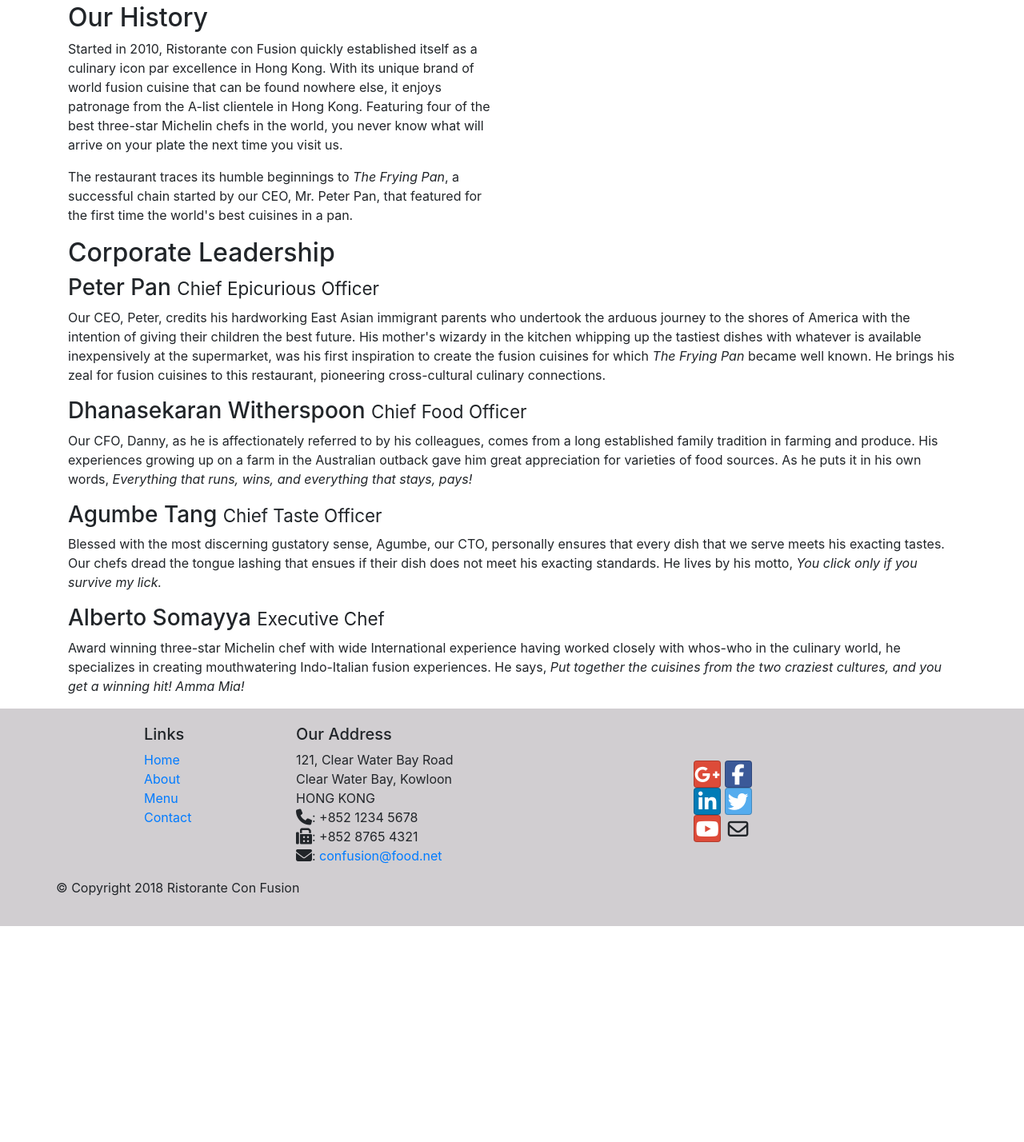
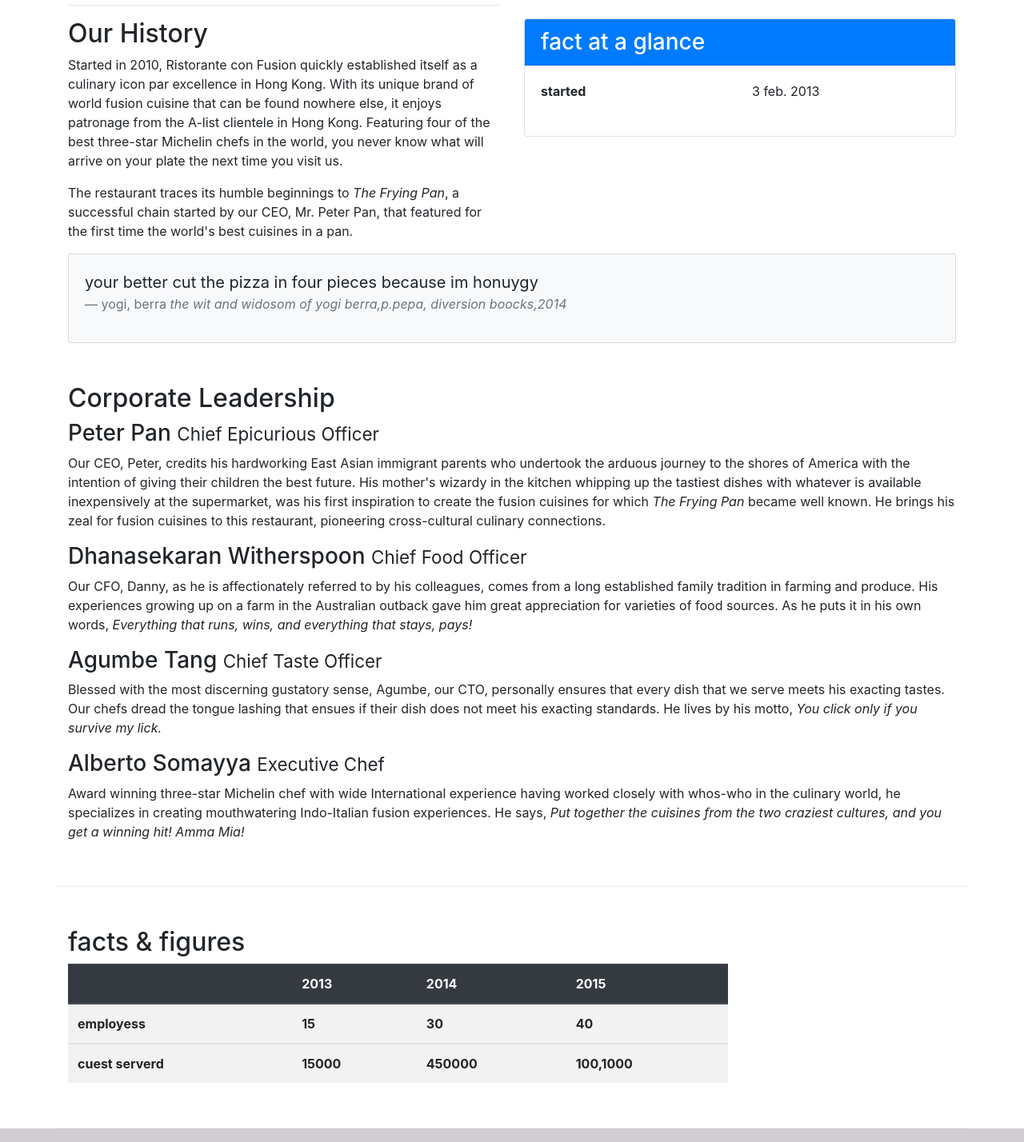
Before and after one commit to JonatanAlbenio/HTMLCURSO, a plain HTML site: page aboutus.html in a window 1280 px wide. Shown: the part 512-1940 px from the top of the page at 80% size. Before the commit the page ends 1670 px from the top, so only its background shows below. Drawn offline with nearby package versions, Linux system fonts and the light colour scheme.

Commit message:
BarrasyCuadros

```diff
--- a/aboutus.html
+++ b/aboutus.html
@@ -8,7 +8,7 @@
     <link rel="stylesheet" href="Temples/css/styles.css">
     <link rel="stylesheet" href="https://stackpath.bootstrapcdn.com/bootstrap/4.4.1/css/bootstrap.min.css" integrity="sha384-Vkoo8x4CGsO3+Hhxv8T/Q5PaXtkKtu6ug5TOeNV6gBiFeWPGFN9MuhOf23Q9Ifjh" crossorigin="anonymous">
 
-    <link rel="stylesheet" href="Temples/css/styles.css">
+
     <!--dependecias xd -->
     <link rel="stylesheet" href="node_modules/font-awesome/css/font-awesome.min.css">
     <link rel="stylesheet" href="node_modules/bootstrap-social/bootstrap-social.css">
@@ -70,25 +70,88 @@
                 <p>Started in 2010, Ristorante con Fusion quickly established itself as a culinary icon par excellence in Hong Kong. With its unique brand of world fusion cuisine that can be found nowhere else, it enjoys patronage from the A-list clientele in Hong Kong.  Featuring four of the best three-star Michelin chefs in the world, you never know what will arrive on your plate the next time you visit us.</p>
                 <p>The restaurant traces its humble beginnings to <em>The Frying Pan</em>, a successful chain started by our CEO, Mr. Peter Pan, that featured for the first time the world's best cuisines in a pan.</p>
             </div>
-            <div>
+            <div class="col-sm">
+                 <div class="card">
+                     <h3 class="card-header bg-primary text-white">fact  at a glance</h3>
+                     <div class="card-body">
+                       <dl class="row">
+                           <dt class="col-6  ">started</dt>
+                           <dd class="col-6">3 feb. 2013</dd>
+
+                       </dl>
+                     </div>
+                 </div>
+
+            </div>
+            <div class="col-12">
+                <div class="card card-body bg-light ">
+                    <blockquote class="blockquote">
+                        <p class="mb-0">your better cut the pizza in four pieces because
+                            im honuygy
+                        </p>
+                        <footer class="blockquote-footer">yogi, berra
+                            <cite title="source title">the wit and widosom of yogi
+                                berra,p.pepa, diversion boocks,2014
+                            </cite>
+                        </footer>
+                    </blockquote>
+                </div>
             </div>
         </div>
 
 
-        <div>
-            <div>
+        <div class="row row-content">
+            <div class="col-12">
                 <h2>Corporate Leadership</h2>
                 <h3>Peter Pan <small>Chief Epicurious Officer</small></h3>
-                <p>Our CEO, Peter, credits his hardworking East Asian immigrant parents who undertook the arduous journey to the shores of America with the intention of giving their children the best future. His mother's wizardy in the kitchen whipping up the tastiest dishes with whatever is available inexpensively at the supermarket, was his first inspiration to create the fusion cuisines for which <em>The Frying Pan</em> became well known. He brings his zeal for fusion cuisines to this restaurant, pioneering cross-cultural culinary connections.</p>
+                <p class="d-none d-sm-block"> Our CEO, Peter, credits his hardworking East Asian immigrant parents who undertook the arduous journey to the shores of America with the intention of giving their children the best future. His mother's wizardy in the kitchen whipping up the tastiest dishes with whatever is available inexpensively at the supermarket, was his first inspiration to create the fusion cuisines for which <em>The Frying Pan</em> became well known. He brings his zeal for fusion cuisines to this restaurant, pioneering cross-cultural culinary connections.</p>
                 <h3>Dhanasekaran Witherspoon <small>Chief Food Officer</small></h3>
-                <p>Our CFO, Danny, as he is affectionately referred to by his colleagues, comes from a long established family tradition in farming and produce. His experiences growing up on a farm in the Australian outback gave him great appreciation for varieties of food sources. As he puts it in his own words, <em>Everything that runs, wins, and everything that stays, pays!</em></p>
+                <p class="d-none d-sm-block">Our CFO, Danny, as he is affectionately referred to by his colleagues, comes from a long established family tradition in farming and produce. His experiences growing up on a farm in the Australian outback gave him great appreciation for varieties of food sources. As he puts it in his own words, <em>Everything that runs, wins, and everything that stays, pays!</em></p>
                 <h3>Agumbe Tang <small>Chief Taste Officer</small></h3>
-                <p>Blessed with the most discerning gustatory sense, Agumbe, our CTO, personally ensures that every dish that we serve meets his exacting tastes. Our chefs dread the tongue lashing that ensues if their dish does not meet his exacting standards. He lives by his motto, <em>You click only if you survive my lick.</em></p>
+                <p class="d-none d-sm-block" >Blessed with the most discerning gustatory sense, Agumbe, our CTO, personally ensures that every dish that we serve meets his exacting tastes. Our chefs dread the tongue lashing that ensues if their dish does not meet his exacting standards. He lives by his motto, <em>You click only if you survive my lick.</em></p>
                 <h3>Alberto Somayya <small>Executive Chef</small></h3>
-                <p>Award winning three-star Michelin chef with wide International experience having worked closely with whos-who in the culinary world, he specializes in creating mouthwatering Indo-Italian fusion experiences. He says, <em>Put together the cuisines from the two craziest cultures, and you get a winning hit! Amma Mia!</em></p>
+                <p class="d-none d-sm-block" >Award winning three-star Michelin chef with wide International experience having worked closely with whos-who in the culinary world, he specializes in creating mouthwatering Indo-Italian fusion experiences. He says, <em>Put together the cuisines from the two craziest cultures, and you get a winning hit! Amma Mia!</em></p>
             </div>
+
        </div>
+       <div class="row row-content">
+           <div class="col-12 col-sm-9">
+               <h2>facts &amp; figures </h2>
+               <div class="table-responsive">
+                   <table class="table table-striped">
+                       <thead class="thead-dark">
+                           <tr>
+                               <th>&nbsp;</th>
+                               <th>2013</th>
+                               <th>2014</th>
+                               <th>2015</th>
+                           </tr>
+                       </thead>
+                       <tbody>
+                           <tr>
+                               <th>employess</th>
+                               <th>15</th>
+                               <th>30</th>
+                               <th>40</th>
+                           </tr>
+                       </tbody>
+                       <tbody>
+                        <tr>
+                            <th>cuest serverd</th>
+                            <th>15000</th>
+                            <th>450000</th>
+                            <th>100,1000</th>
+                        </tr>
 
+                       </tbody>
+                   </table>
+               </div>
+           </div>
+           <div class="col-12 col-sm-3">
+
+
+           </div>
+       </div>
     </div>
 
     <footer class="footer">
```
